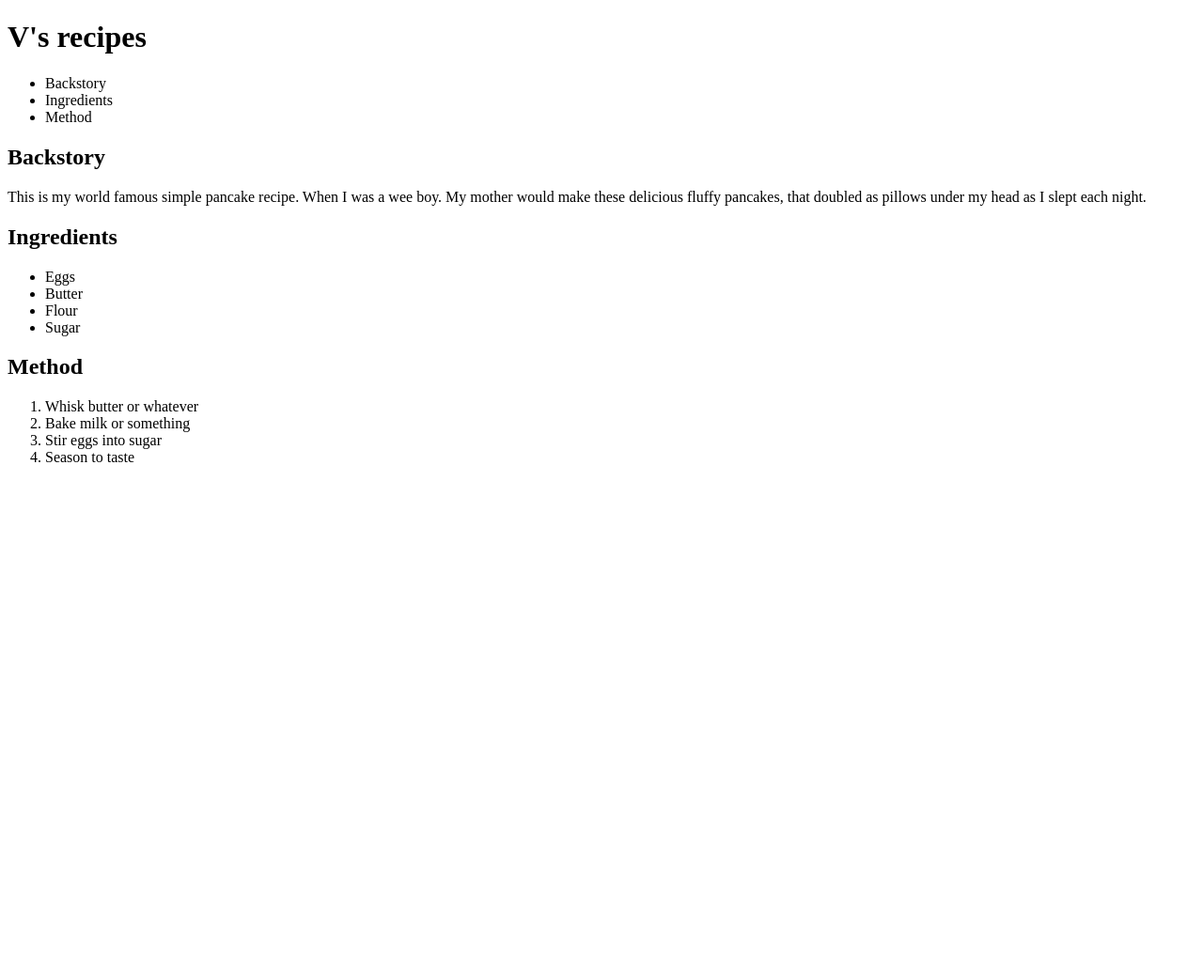
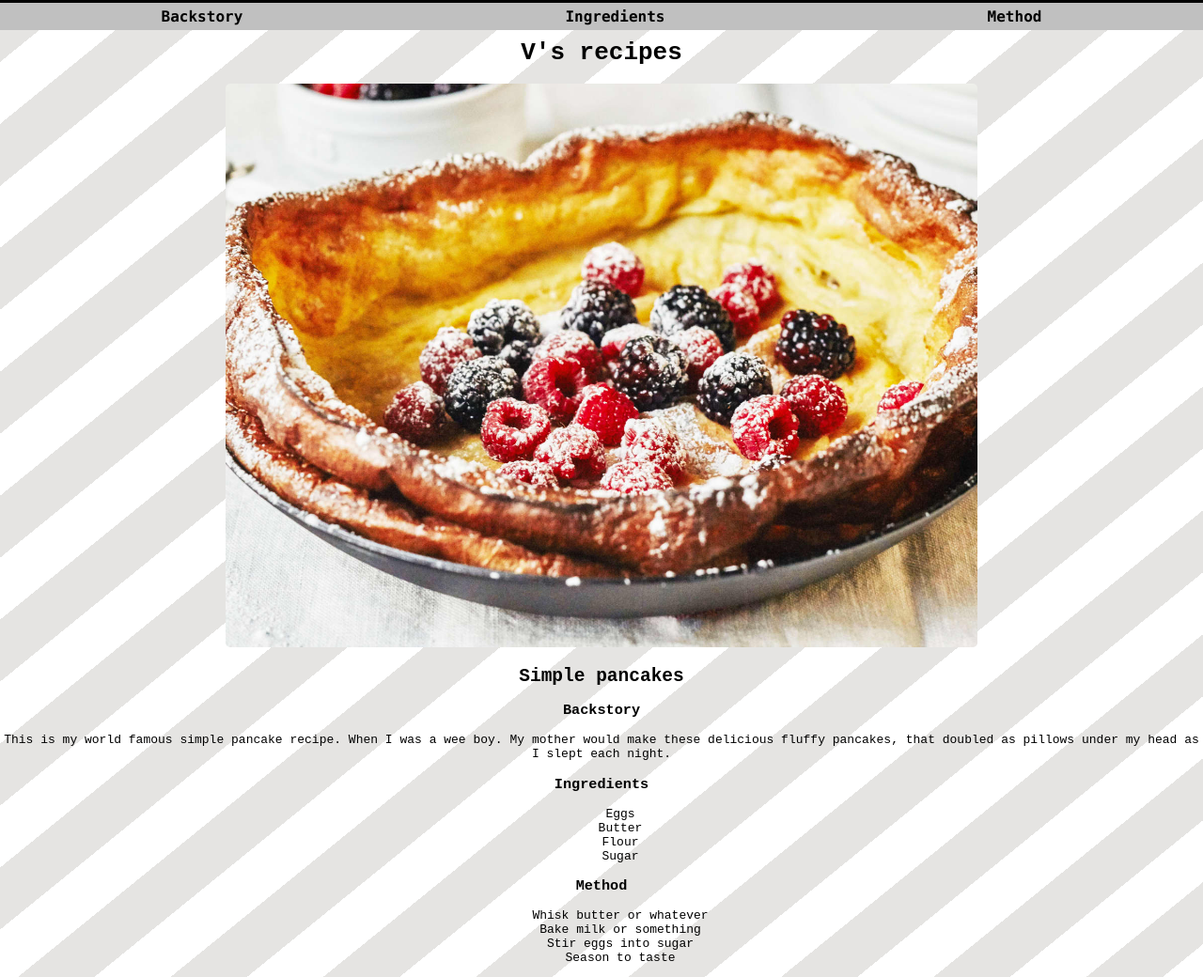
Before and after one commit to V1ZROY/odin-recipes, a plain HTML site: page index.html in a window 1280 px wide. Shown: the whole page at 94% size. Before the commit the page ends 800 px from the top, so only its background shows below. Drawn offline with Linux system fonts and the light colour scheme.

Commit message:
Finish structure and styling for v1 of recipe page

```diff
--- a/index.html
+++ b/index.html
@@ -3,25 +3,27 @@
     <head>
         <meta charset="UTF-8">
         <title>Odin recipe page</title>
-        <link rel="stylesheet" href="style.css"
+        <link rel="stylesheet" href="style.css">
     </head>
     <body>
         <h1>V's recipes</h1>
-        <nav id="page_navigation" style="list-style-type: none">
-            <ul>
-                <li>Backstory</li>
-                <li>Ingredients</li>
-                <li>Method</li>
+        <img id="splash_image" src="../odin-recipes/imgs/pancake-splash.jpeg" alt="image of pancake">
+        <h2>Simple pancakes</h2>
+        <nav id="page_navigation">
+            <ul id="navlist">
+                <li><a href="backstory">Backstory</a></li>
+                <li><a href="ingredients">Ingredients</a></li>
+                <li><a href="method">Method</a></li>
             </ul>
         </nav>
-        <section id=""backstory>
-            <h2>Backstory</h2>
+        <section id="backstory">
+            <h3>Backstory</h3>
             <p>
                 This is my world famous simple pancake recipe. When I was a wee boy. My mother would make these delicious fluffy pancakes, that doubled as pillows under my head as I slept each night.
             </p>
         </section>
         <section id="ingredients">
-            <h2>Ingredients</h2>
+            <h3>Ingredients</h3>
             <ul>
                 <li>Eggs</li>
                 <li>Butter</li>
@@ -30,7 +32,7 @@
             </ul>
         </section>
         <section id="method">
-            <h2>Method</h2>
+            <h3>Method</h3>
             <ol>
                 <li>Whisk butter or whatever</li>
                 <li>Bake milk or something</li>
--- a/style.css
+++ b/style.css
@@ -0,0 +1,83 @@
+* {
+    text-align: center;
+    box-sizing: border-box;
+    font-family: monospace;
+  }
+
+  a {
+    color: black;
+    text-decoration: none;
+    font-family: "Monaco", monospace;
+    font-weight: bold;
+  }
+
+  body {
+    margin: 0px;
+    box-sizing: border-box;
+    padding-top: 3vh;
+    background: repeating-linear-gradient(
+      to bottom right,
+      #e5e4e2 0vw,
+      #e5e4e2 4vw,
+      white 4vw,
+      white 8vw
+    );
+  }
+
+  #page_navigation {
+    height: auto;
+    width: 100%;
+    position: fixed;
+    top: 0;
+  }
+  #navlist {
+    margin: 0;
+    padding: 0;
+    height: auto;
+    display: flex;
+    justify-content: space-around;
+    background-color: #c0c0c0;
+    border-style: solid none none none;
+  }
+
+  #splash_image {
+    height: auto;
+    width: 80vw; max-width: 800px;
+    border-radius: 5px;
+  }
+
+  li {
+    list-style-type: none;
+  }
+  #navlist > a {
+    height: 100%;
+  }
+
+  section {
+    margin-top: 10px;
+  }
+
+  #navlist > li {
+    padding: 5px;
+  }
+
+
+
+  @media (max-width: 768px) {
+    body {
+        padding-top: 10vh;
+    }
+    #navlist {
+      flex-direction: column;
+      border-style: none;
+
+    }
+
+    #page_navigation {
+        height: auto;
+    }
+    .nav-item {
+      list-style-type: none;
+      border-style: solid none none none;
+    }
+  }
```
Also changed, not shown: imgs/pancake-splash.jpeg (added).
